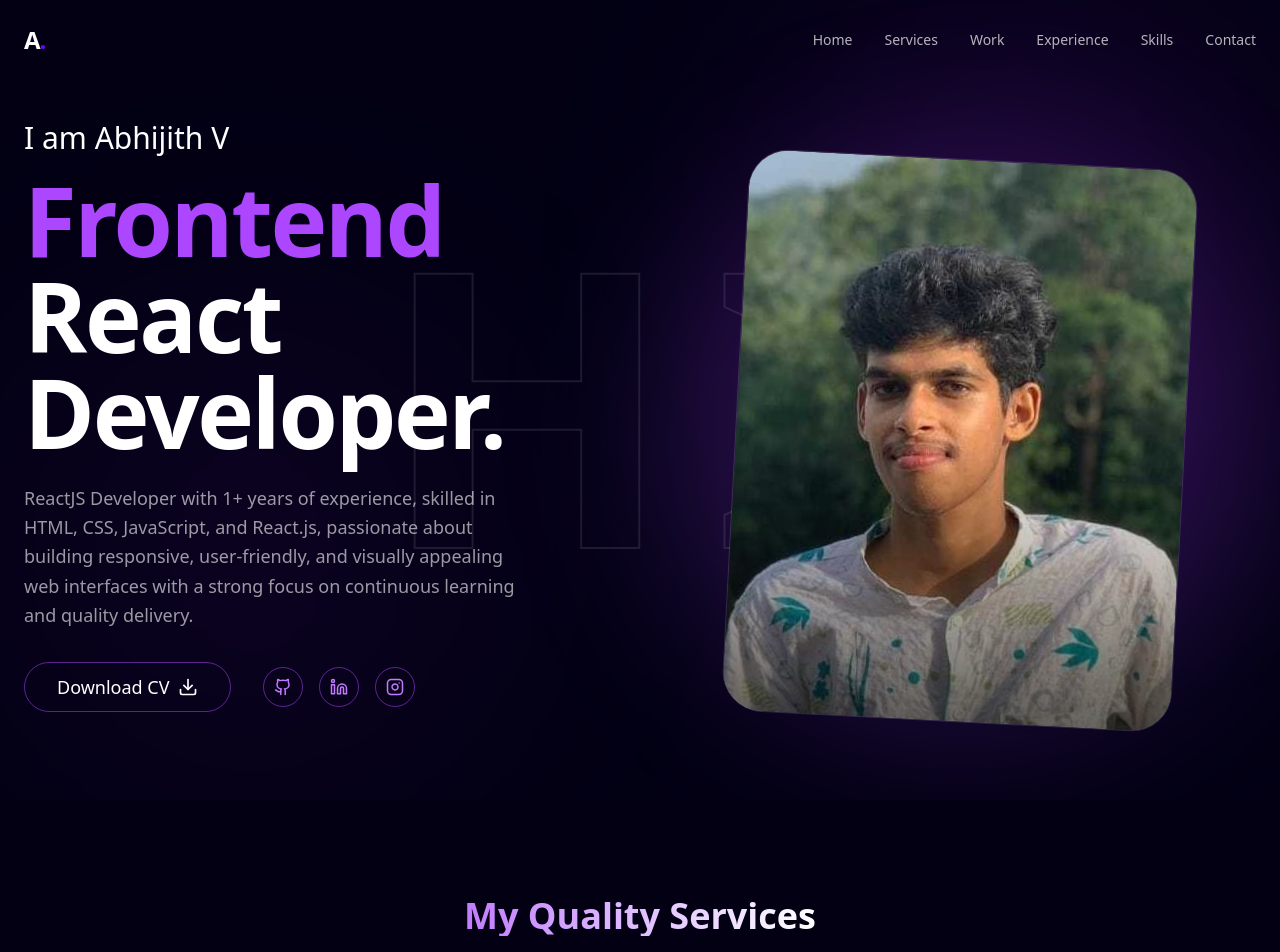
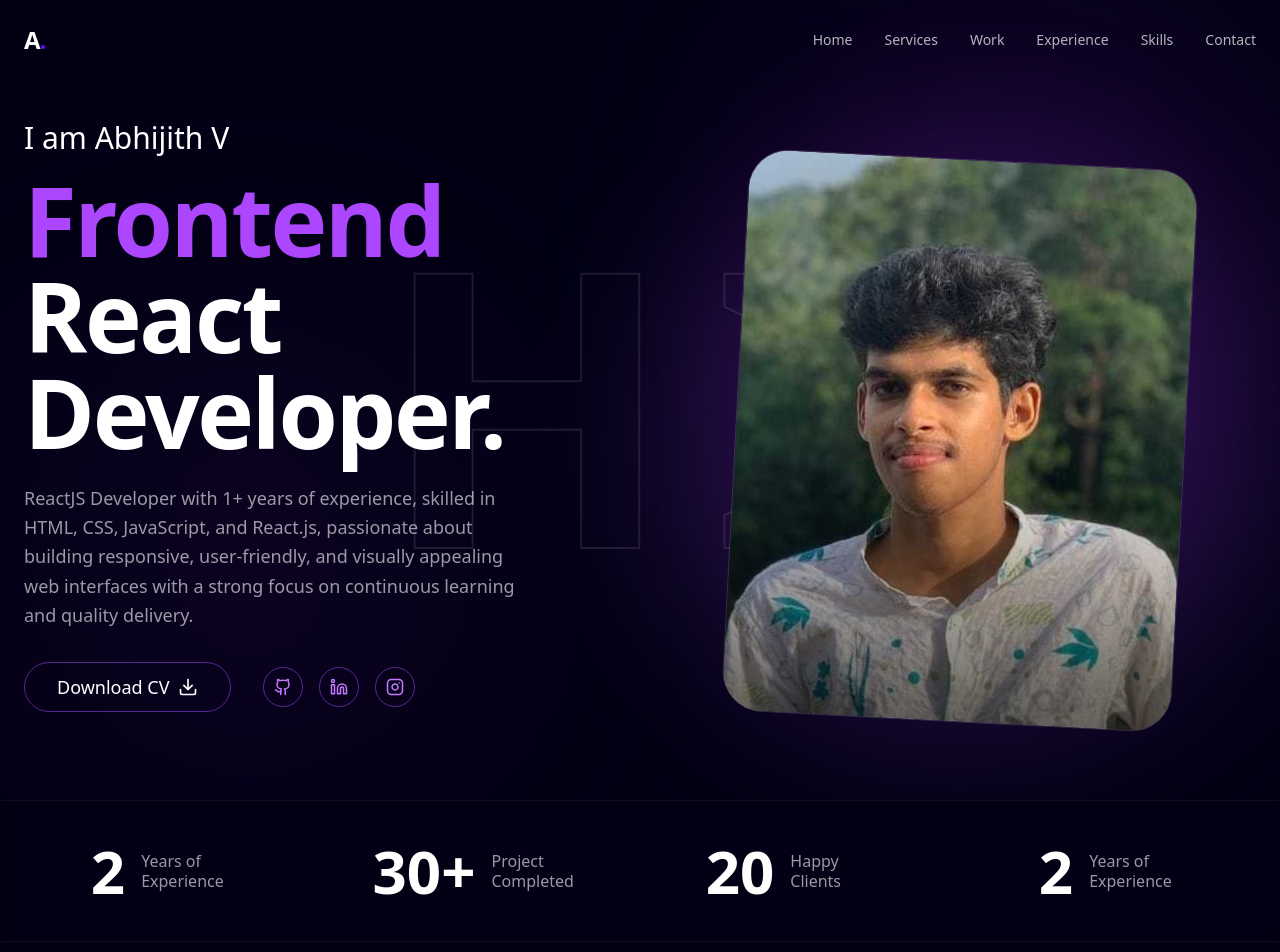
Before and after one commit to Abhijith200/abhi-blog, a Next.js app: page / in a window 1280 px wide. Shown: the top 952 px of the page. Built offline with nearby package versions, Linux system fonts and the light colour scheme.

Commit message:
seventh commit

```diff
--- a/src/app/globals.css
+++ b/src/app/globals.css
@@ -1,17 +1,14 @@
 @import "tailwindcss";
 
 @theme {
-  --color-background: #030014;
-  --color-foreground: #ffffff;
-
-  --color-primary: #7000ff;
-  --color-primary-foreground: #ffffff;
-
-  --color-secondary: #1f1f38;
-  --color-secondary-foreground: #e0e0ff;
-
-  --color-accent: #a855f7;
-  --color-muted: #111122;
+  --color-background: var(--background);
+  --color-foreground: var(--foreground);
+  --color-primary: var(--primary);
+  --color-primary-foreground: var(--primary-foreground);
+  --color-secondary: var(--secondary);
+  --color-secondary-foreground: var(--secondary-foreground);
+  --color-accent: var(--accent);
+  --color-muted: var(--muted);
 
   --font-sans: var(--font-outfit), sans-serif;
   --font-heading: var(--font-inter), sans-serif;
@@ -43,6 +40,12 @@
 :root {
   --background: #030014;
   --foreground: #ffffff;
+  --primary: #7000ff;
+  --primary-foreground: #ffffff;
+  --secondary: #1f1f38;
+  --secondary-foreground: #e0e0ff;
+  --accent: #a855f7;
+  --muted: #111122;
 }
 
 body {
--- a/src/app/layout.tsx
+++ b/src/app/layout.tsx
@@ -26,7 +26,7 @@ export default function RootLayout({
   return (
     <html lang="en" className="scroll-smooth">
       <body
-        className={`${outfit.variable} ${inter.variable} font-sans antialiased text-white bg-background selection:bg-purple-500/30`}
+        className={`${outfit.variable} ${inter.variable} antialiased bg-background text-foreground scroll-smooth selection:bg-purple-500/30 font-sans`}
       >
         {children}
       </body>
--- a/src/app/page.tsx
+++ b/src/app/page.tsx
@@ -1,5 +1,6 @@
 import { Navbar } from "@/components/Navbar";
 import { Hero } from "@/components/Hero";
+import { Stats } from "@/components/Stats";
 import { Services } from "@/components/Services";
 import { Work } from "@/components/Work";
 import { Experience } from "@/components/Experience";
@@ -14,6 +15,7 @@ export default function Home() {
     <main className="min-h-screen bg-background text-foreground overflow-x-hidden">
       <Navbar />
       <Hero />
+      <Stats />
       <Services />
       <Work />
       <Experience />
--- a/src/components/Navbar.tsx
+++ b/src/components/Navbar.tsx
@@ -32,12 +32,12 @@ export function Navbar() {
             className={cn(
                 "fixed top-0 left-0 right-0 z-50 transition-all duration-300",
                 scrolled
-                    ? "bg-background/80 backdrop-blur-md border-b border-white/5 py-4"
+                    ? "bg-background/80 backdrop-blur-md border-b border-foreground/10 py-4"
                     : "bg-transparent py-6"
             )}
         >
             <div className="container mx-auto px-6 flex items-center justify-between">
-                <Link href="/" className="text-2xl font-bold tracking-tighter">
+                <Link href="/" className="text-2xl font-bold tracking-tighter text-foreground">
                     A<span className="text-primary">.</span>
                 </Link>
 
@@ -47,7 +47,7 @@ export function Navbar() {
                         <Link
                             key={item.name}
                             href={item.href}
-                            className="text-sm font-medium text-white/70 hover:text-primary transition-colors"
+                            className="text-sm font-medium text-foreground/70 hover:text-primary transition-colors"
                         >
                             {item.name}
                         </Link>
--- /dev/null
+++ b/src/components/Stats.tsx
@@ -0,0 +1,43 @@
+"use client";
+
+import { motion } from "framer-motion";
+
+const stats = [
+    {
+        value: "2",
+        label: "Years of Experience",
+    },
+    {
+        value: "30+",
+        label: "Project Completed",
+    },
+    {
+        value: "20",
+        label: "Happy Clients",
+    },
+    {
+        value: "2",
+        label: "Years of Experience", // Intentionally duplicating as per visual if needed, but let's assume it's "Awards Won" or just keeping 3 for now to be safe, but user image had 4. Let's make the 4th one "Years of Experience" or maybe it was a mistake. I will stick to 3 unique ones or make the 4th "Awards Won" to be safe. Actually, looking at the image provided in context, it specifically says "14 Years of Experience" again. It might be a carousel. I'll just render 4 items as requested.
+    },
+];
+
+export function Stats() {
+    return (
+        <section className="py-10 bg-background/50 border-y border-white/5 backdrop-blur-sm">
+            <div className="container mx-auto px-6">
+                <div className="grid grid-cols-2 md:grid-cols-4 gap-8 justify-items-center">
+                    {stats.map((stat, index) => (
+                        <div key={index} className="flex flex-col md:flex-row items-center gap-4 text-center md:text-left">
+                            <span className="text-4xl md:text-6xl font-bold text-white transition-all hover:text-primary">
+                                {stat.value}
+                            </span>
+                            <span className="text-white/60 text-sm md:text-base leading-tight max-w-[100px]">
+                                {stat.label}
+                            </span>
+                        </div>
+                    ))}
+                </div>
+            </div>
+        </section>
+    );
+}
```
